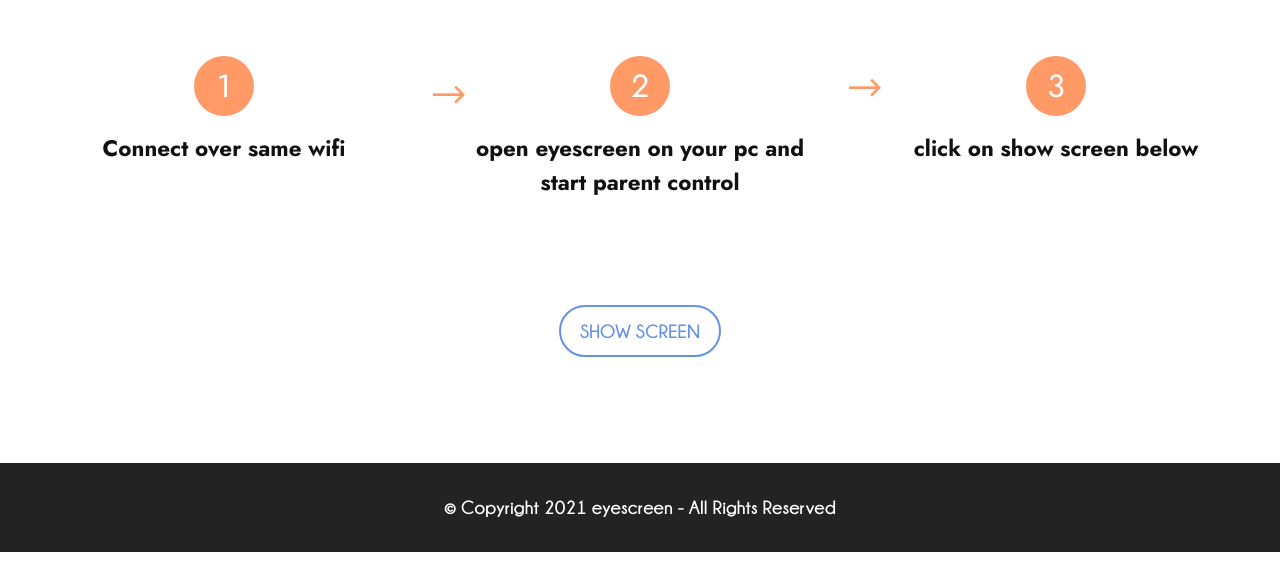
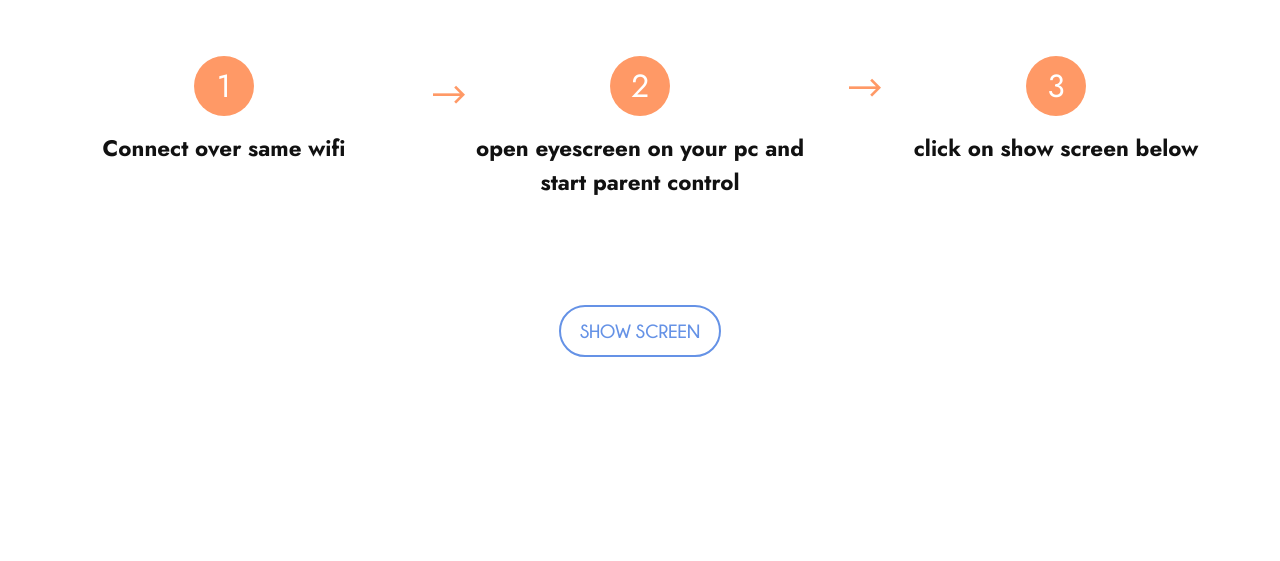
Before and after one commit to xnmn/eyescreen, a plain HTML site: page screen.html in a window 1280 px wide. Shown: the part 239-800 px from the top of the page. Drawn offline with Linux system fonts and the light colour scheme; files whose address does not match are found by name.

Commit message:
Update screen.html

```diff
--- a/screen.html
+++ b/screen.html
@@ -106,23 +106,7 @@
         </div>
     </div>
 </section>
-
-<section data-bs-version="5.1" class="footer7 cid-t0SYN2FsFT" once="footers" id="footer7-6">
-
-
-
-
-
-    <div class="container">
-        <div class="media-container-row align-center mbr-white">
-            <div class="col-12">
-                <p class="mbr-text mb-0 mbr-fonts-style display-4"><strong>
-                    © Copyright 2021 eyescreen - All Rights Reserved
-                </strong></p>
-            </div>
-        </div>
-    </div>
-</section><section style="display:none!important; background-color: #fff; font-family: -apple-system, BlinkMacSystemFont, 'Segoe UI', 'Roboto', 'Helvetica Neue', Arial, sans-serif; color:#aaa; font-size:12px; padding: 0; align-items: center; display: flex;"><a href="https://mobirise.site/d" style="flex: 1 1; height: 3rem; padding-left: 1rem;"></a><p style="flex: 0 0 auto; margin:0; padding-right:1rem;">Mobirise website creator - <a href="https://mobirise.site/o" style="color:#aaa;">Check it</a></p></section><script src="assets/bootstrap/js/bootstrap.bundle.min.js"></script>  <script src="assets/smoothscroll/smooth-scroll.js"></script>  <script src="assets/ytplayer/index.js"></script>  <script src="assets/dropdown/js/navbar-dropdown.js"></script>  <script src="assets/theme/js/script.js"></script>
+<section style="display:none!important; background-color: #fff; font-family: -apple-system, BlinkMacSystemFont, 'Segoe UI', 'Roboto', 'Helvetica Neue', Arial, sans-serif; color:#aaa; font-size:12px; padding: 0; align-items: center; display: flex;"><a href="https://mobirise.site/d" style="flex: 1 1; height: 3rem; padding-left: 1rem;"></a><p style="flex: 0 0 auto; margin:0; padding-right:1rem;">Mobirise website creator - <a href="https://mobirise.site/o" style="color:#aaa;">Check it</a></p></section><script src="assets/bootstrap/js/bootstrap.bundle.min.js"></script>  <script src="assets/smoothscroll/smooth-scroll.js"></script>  <script src="assets/ytplayer/index.js"></script>  <script src="assets/dropdown/js/navbar-dropdown.js"></script>  <script src="assets/theme/js/script.js"></script>
 
 
   <input name="animation" type="hidden">
```
